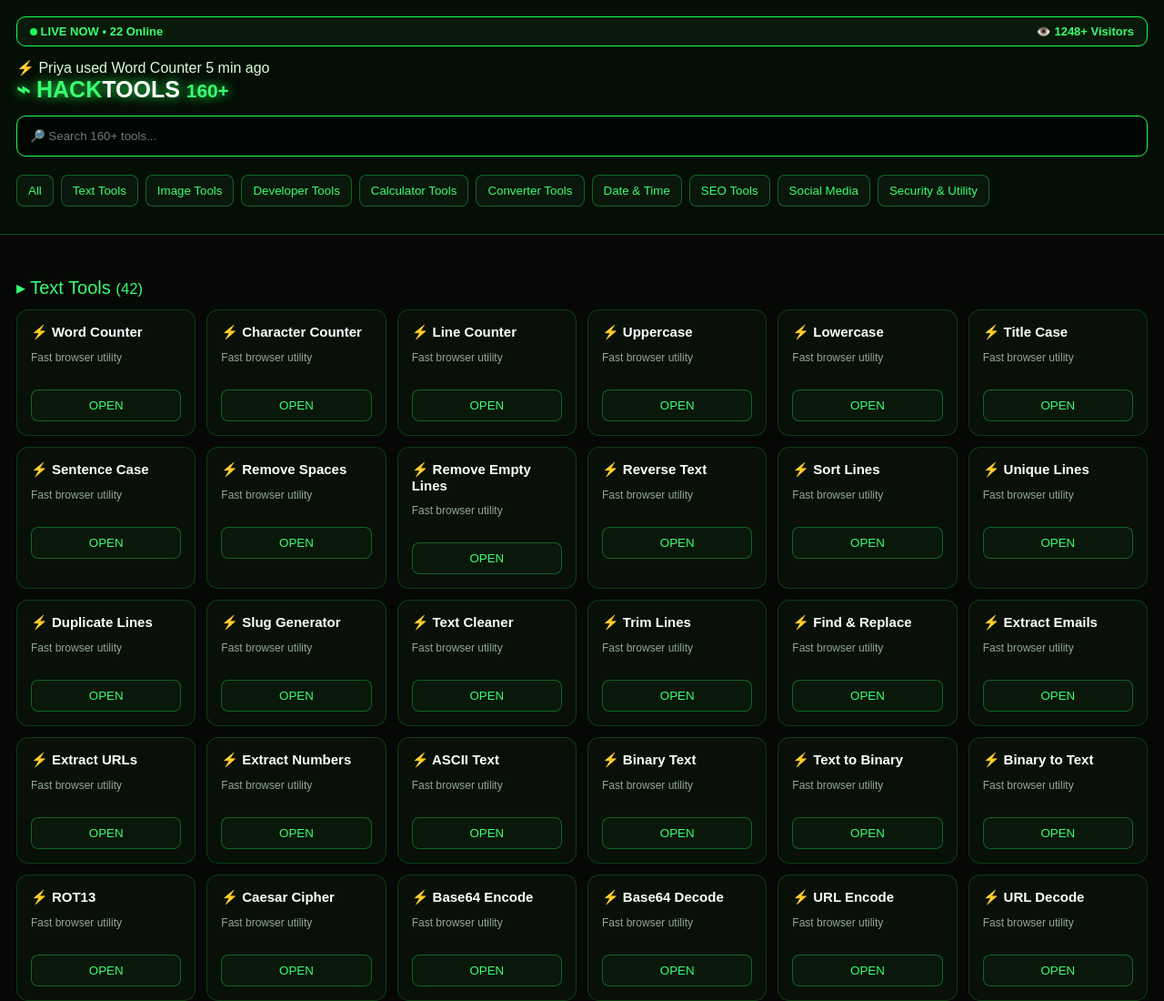
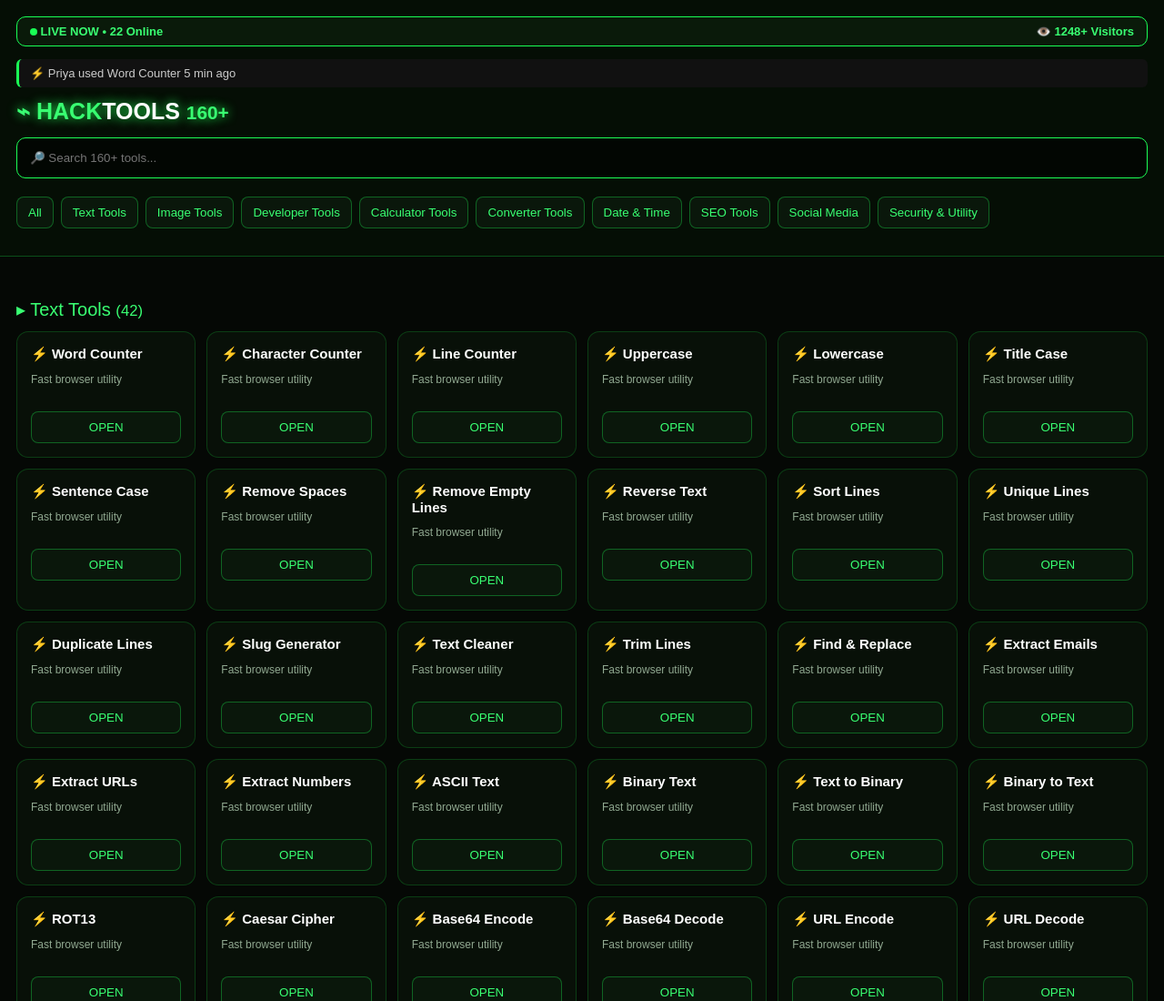
Before and after one commit to vickychauhan4949/cyb3r-tools, a plain HTML site: page index.html in a window 1280 px wide. Shown: the top 1100 px of the page at 91% size. Drawn offline with Linux system fonts and the light colour scheme.

Commit message:
Update index.html

```diff
--- a/index.html
+++ b/index.html
@@ -31,6 +31,7 @@ footer{text-align:center;padding:35px;color:#547054;font-size:12px}
 .badge{font-size:10px;color:#39ff72}
 .visitor-bar{display:flex;justify-content:space-between;align-items:center;background:#0a1a0a;border:1px solid #19ff55;color:#39ff72;padding:8px 14px;border-radius:10px;margin-bottom:14px;font-size:13px;font-weight:bold}
 .visitor-bar .dot{width:8px;height:8px;background:#19ff55;border-radius:50%;display:inline-block;animation:blink 1s infinite}
+.live-ticker{background:#111;border-left:3px solid #19ff55;color:#ccc;padding:8px 12px;margin:8px 0 12px 0;border-radius:6px;font-size:13px}
 @keyframes blink{0%,100%{opacity:1}50%{opacity:0.2}}
 </style>
 </head>
```
